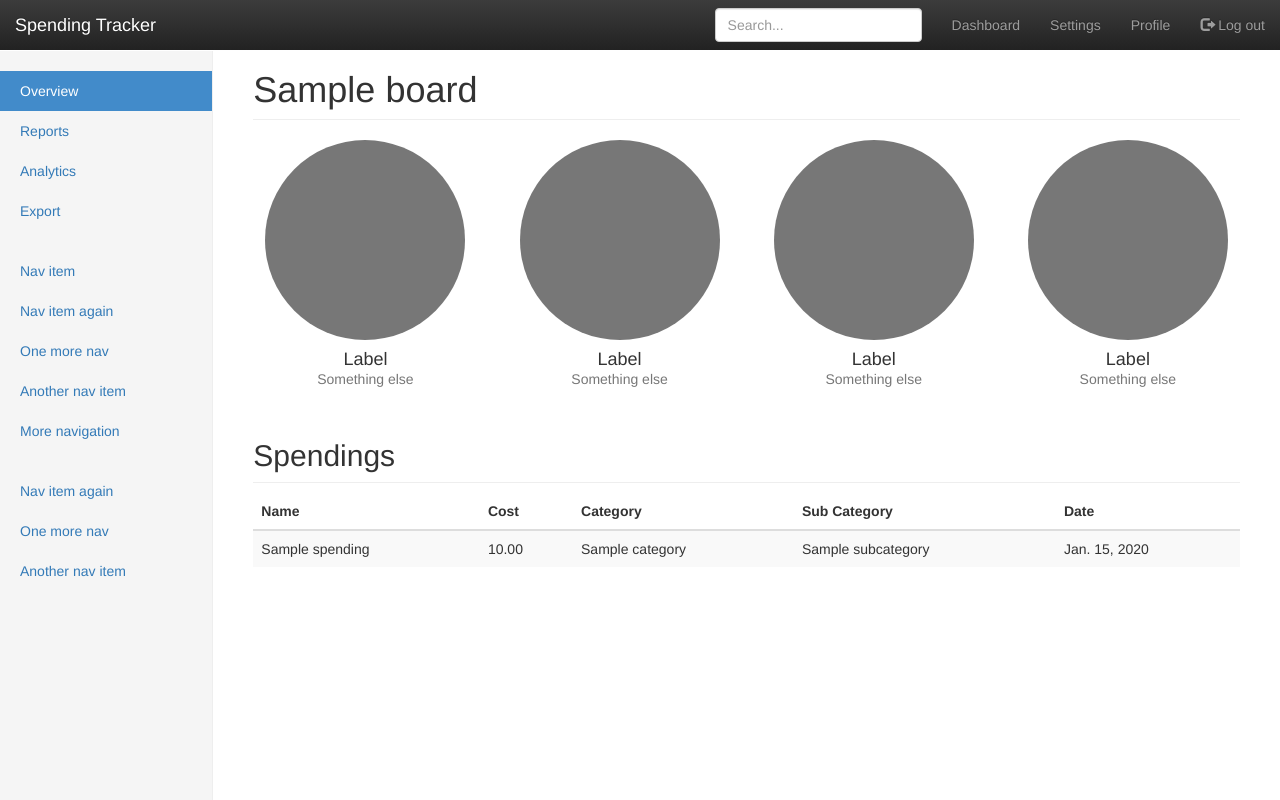
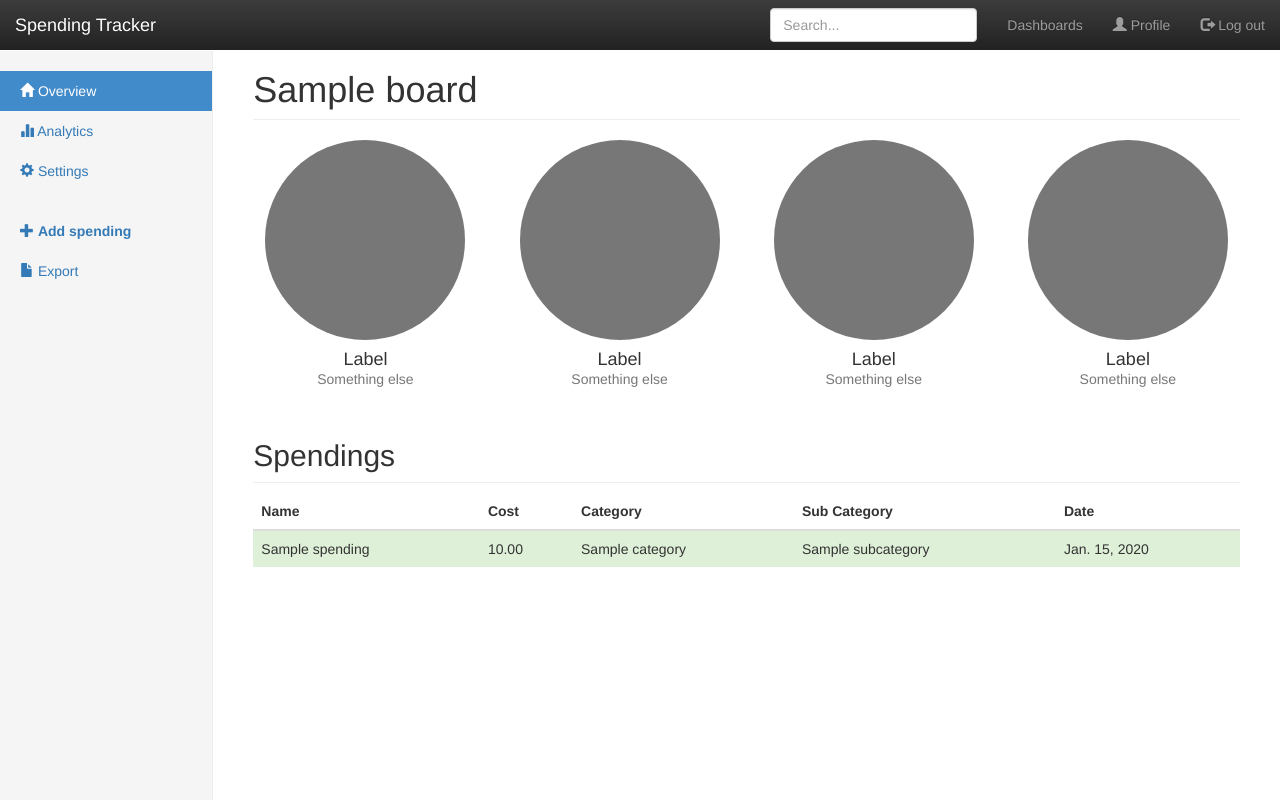
Before and after one commit to Cheetar/spending_tracker, a Django app: page /analyser/board/1/ in a window 1280 px wide. Run offline with Django 3.2, Linux system fonts and the light colour scheme; a user stored in the database is signed in; tables that the repository leaves empty hold one stand-in row (values such as "Sample post"); parts of the project's set-up code (start-up, migrations or seed data) failed here and were passed over; some libraries are stand-ins or nearby versions.

Commit message:
User can add spendings and added glyphicons to board

```diff
--- /dev/null
+++ b/analyser/forms.py
@@ -0,0 +1,10 @@
+from django import forms
+
+from tracker.models import Spending
+
+
+class SpendingForm(forms.ModelForm):
+
+    class Meta:
+        model = Spending
+        fields = ('name', 'cost', 'category', 'sub_category', 'is_income')
--- a/analyser/views.py
+++ b/analyser/views.py
@@ -8,6 +8,7 @@ from django.shortcuts import get_object_or_404, redirect, render
 from tracker.models import Board, Profile
 
 from .export import export_spendings_to_excel
+from .forms import SpendingForm
 
 
 def download(path):
@@ -33,7 +34,21 @@ def dashboard(request):
 def board(request, id):
     board = get_object_or_404(Board, id=id)
     spendings = board.spendings
-    return render(request, 'analyser/board.html', {'spendings': spendings, 'board': board})
+    if request.method == "POST":
+        spending_form = SpendingForm(request.POST)
+        if spending_form.is_valid():
+            # New speding object is created but not saved into database
+            new_spending = spending_form.save(commit=False)
+            new_spending.board = board
+            new_spending.save()
+            return render(request, 'analyser/board.html', {'spendings': spendings,
+                                                           'board': board,
+                                                           'spending_form': spending_form})
+
+    spending_form = SpendingForm()
+    return render(request, 'analyser/board.html', {'spendings': spendings,
+                                                   'board': board,
+                                                   'spending_form': spending_form})
 
 
 @login_required
--- a/requirements.txt
+++ b/requirements.txt
@@ -3,3 +3,4 @@ django-money==0.12.3
 DateTime==4.2
 python-decouple==3.1
 xlwt==1.3.0
+django-bootstrap-form==3.3
--- a/spending_tracker/settings.py
+++ b/spending_tracker/settings.py
@@ -41,6 +41,7 @@ INSTALLED_APPS = [
     'django.contrib.sessions',
     'django.contrib.messages',
     'django.contrib.staticfiles',
+    'bootstrapform',
     'tracker',
     'analyser',
 ]
--- a/templates/analyser/board.html
+++ b/templates/analyser/board.html
@@ -1,4 +1,5 @@
 {% load static %}
+{% load bootstrap %}
 
 <!DOCTYPE html>
 <html lang="en">
@@ -47,9 +48,8 @@
         </div>
         <div id="navbar" class="navbar-collapse collapse">
           <ul class="nav navbar-nav navbar-right">
-            <li><a href="#">Dashboard</a></li>
-            <li><a href="#">Settings</a></li>
-            <li><a href="#">Profile</a></li>
+            <li><a href="#">Dashboards</a></li>
+            <li><a href="{% url 'profile' %}"><span class="glyphicon glyphicon-user"></span> Profile</a></li>
             <li><a href="{% url 'logout' %}"><span class="glyphicon glyphicon-log-out"></span> Log out</a></li>
           </ul>
           <form class="navbar-form navbar-right">
@@ -63,22 +63,13 @@
       <div class="row">
         <div class="col-sm-3 col-md-2 sidebar">
           <ul class="nav nav-sidebar">
-            <li class="active"><a href="#">Overview <span class="sr-only">(current)</span></a></li>
-            <li><a href="#">Reports</a></li>
-            <li><a href="#">Analytics</a></li>
-            <li><a href="{% url 'export' board.id %}">Export</a></li>
+            <li class="active"><a href="{% url 'board' board.id %}"><span class="glyphicon glyphicon-home"></span> Overview <span class="sr-only">(current)</span></a></li>
+            <li><a href="#"><span class="glyphicon glyphicon-stats"></span> Analytics</a></li>
+            <li><a href="#"><span class="glyphicon glyphicon-cog"></span> Settings</a></li>
           </ul>
           <ul class="nav nav-sidebar">
-            <li><a href="">Nav item</a></li>
-            <li><a href="">Nav item again</a></li>
-            <li><a href="">One more nav</a></li>
-            <li><a href="">Another nav item</a></li>
-            <li><a href="">More navigation</a></li>
-          </ul>
-          <ul class="nav nav-sidebar">
-            <li><a href="">Nav item again</a></li>
-            <li><a href="">One more nav</a></li>
-            <li><a href="">Another nav item</a></li>
+            <li><a href="#" data-toggle="modal" data-target="#spendingModal"><span class="glyphicon glyphicon-plus"></span> <b>Add spending</b></a></li>
+            <li><a href="{% url 'export' board.id %}"><span class="glyphicon glyphicon-file"></span> Export</a></li>
           </ul>
         </div>
         <div class="col-sm-9 col-sm-offset-3 col-md-10 col-md-offset-2 main">
@@ -107,6 +98,31 @@
             </div>
           </div>
 
+          <!-- Spending modal -->
+          <div class="modal fade" id="spendingModal" tabindex="-1" role="dialog" aria-labelledby="exampleModalLabel" aria-hidden="true">
+            <div class="modal-dialog" role="document">
+              <div class="modal-content">
+                <div class="modal-header">
+                  <h4 class="modal-title" id="exampleModalLabel">Add spending</h4>
+                  <button type="button" class="close" data-dismiss="modal" aria-label="Close">
+                    <span aria-hidden="true">&times;</span>
+                  </button>
+                </div>
+                <form action='.' method='post'>
+                  {% csrf_token %}
+                  <div class="modal-body">
+                    {{ spending_form|bootstrap }}
+                  </div>
+                  <div class="modal-footer">
+                    <button type="button" class="btn btn-secondary" data-dismiss="modal">Close</button>
+                    <button type="submit" class="btn btn-primary">Add</button>
+                  </div>
+                </form>
+              </div>
+            </div>
+          </div>
+
+
           <h2 class="sub-header">Spendings</h2>
           {% if spendings %}
           <div class="table-responsive">
@@ -122,7 +138,7 @@
               </thead>
               <tbody>
                 {% for spending in spendings %}
-                  <tr>
+                  <tr {% if spending.is_income %} class="success" {% endif %} >
                     <td>{{spending.name}}</td>
                     <td>{{spending.cost}}</td>
                     <td>{{spending.category}}</td>
```
